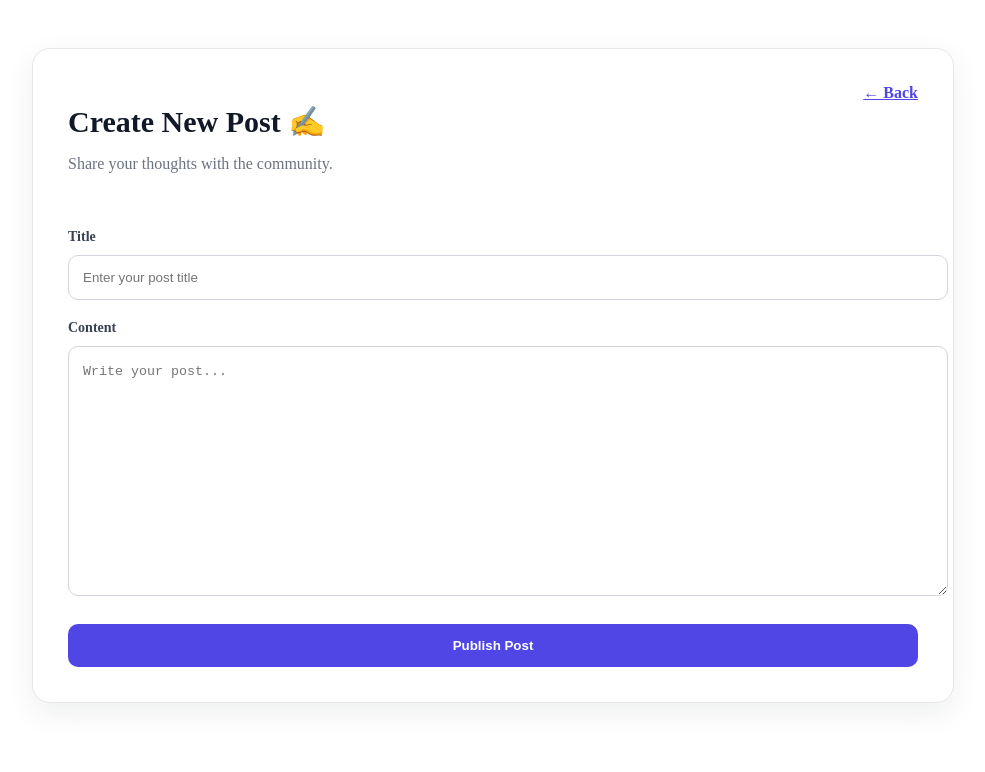
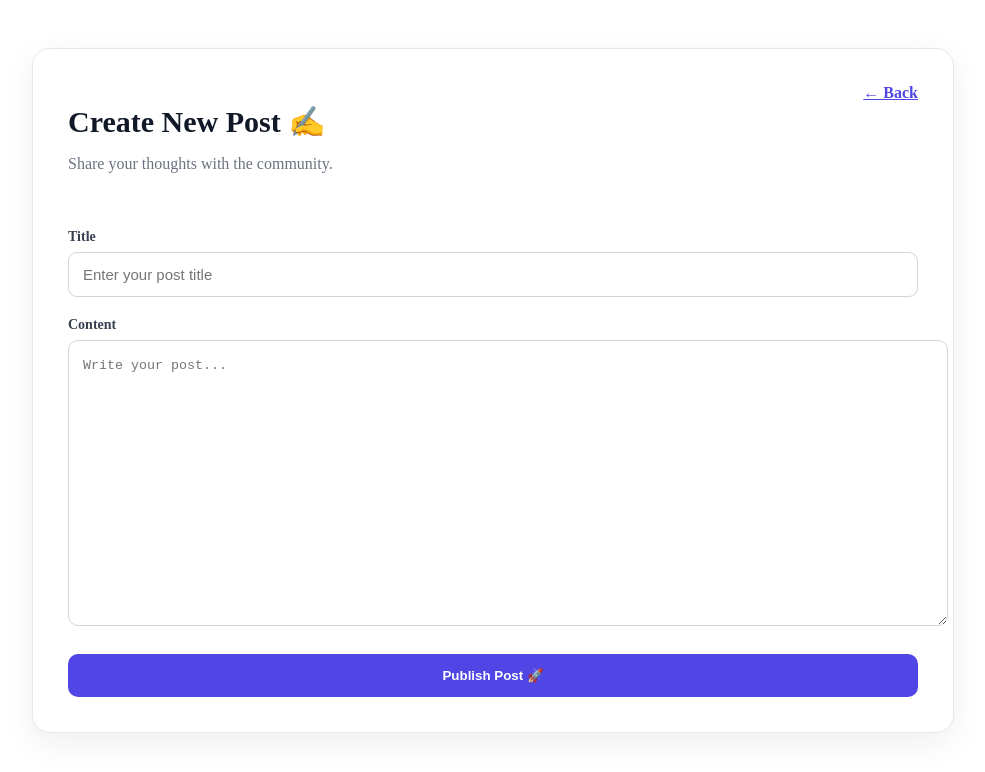
Before and after one commit to santoshml-lab/blog-platform-frontend, a React (Vite) app: page /create-post in a window 1280 px wide. Shown: the top 772 px of the page, without its empty margins (147-1132 px from the left). Built offline with nearby package versions, Linux system fonts and the light colour scheme; sample sign-in values are in the browser's storage.

Commit message:
Update CreatePost.jsx

```diff
--- a/src/pages/CreatePost.jsx
+++ b/src/pages/CreatePost.jsx
@@ -16,15 +16,24 @@ function CreatePost() {
     event.preventDefault();
 
     setError("");
+
+    if (!title.trim() || !content.trim()) {
+      setError("Please enter both title and content.");
+      return;
+    }
+
     setLoading(true);
 
     try {
       await createPost({
-        title,
-        content,
+        title: title.trim(),
+        content: content.trim(),
       });
 
-      navigate("/home");
+      navigate("/home", {
+        replace: true,
+      });
+
     } catch (err) {
       setError(
         err.message || "Failed to create post"
@@ -36,19 +45,28 @@ function CreatePost() {
 
   return (
     <div className="create-page">
+
       <div className="create-card">
+
         <div className="create-header">
+
           <div>
             <h1>Create New Post ✍️</h1>
+
             <p>
               Share your thoughts with the community.
             </p>
           </div>
 
-          <Link to="/home">
+          <Link
+            to="/home"
+            className="back-link"
+          >
             ← Back
           </Link>
+
         </div>
+
 
         {error && (
           <div className="error-message">
@@ -56,12 +74,20 @@ function CreatePost() {
           </div>
         )}
 
-        <form onSubmit={handleSubmit}>
-          <label>
+
+        <form
+          onSubmit={handleSubmit}
+          className="create-form"
+        >
+
+          <div className="form-group">
+
+            <label htmlFor="title">
               Title
             </label>
 
             <input
+              id="title"
               type="text"
               placeholder="Enter your post title"
               value={title}
@@ -71,30 +97,43 @@ function CreatePost() {
               required
             />
 
-          <label>
+          </div>
+
+
+          <div className="form-group">
+
+            <label htmlFor="content">
               Content
             </label>
 
             <textarea
+              id="content"
               placeholder="Write your post..."
               value={content}
               onChange={(event) =>
                 setContent(event.target.value)
               }
-            rows="10"
+              rows="12"
               required
             />
+
+          </div>
+
 
           <button
             type="submit"
             disabled={loading}
+            className="publish-btn"
           >
             {loading
               ? "Publishing..."
-              : "Publish Post"}
+              : "Publish Post 🚀"}
           </button>
+
         </form>
+
       </div>
+
     </div>
   );
 }
```
Lines whose indentation alone changed are shown as unchanged.
